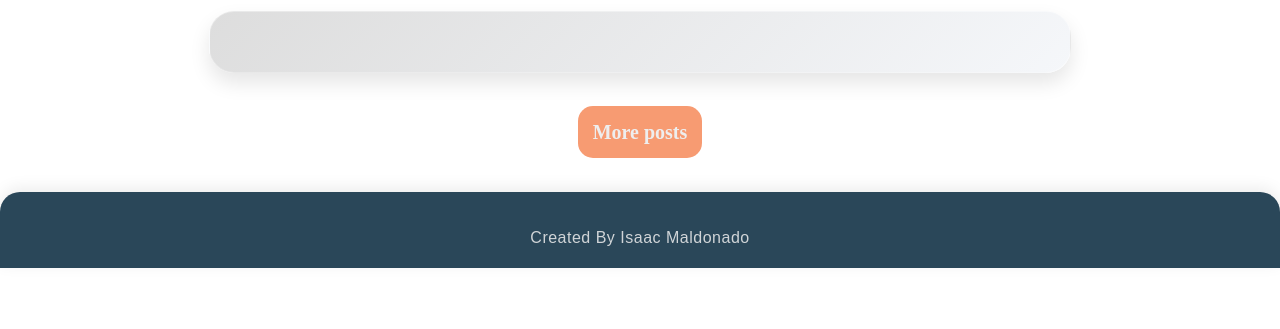
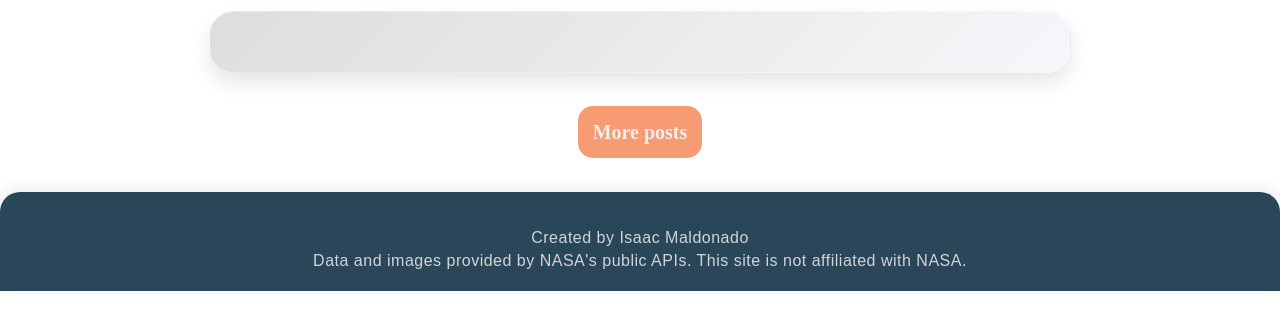
Before and after one commit to IsaacOrlando-web/discoverSpace, a plain HTML site: page index.html in a window 1280 px wide. Shown: the part 239-568 px from the top of the page. Drawn offline with Linux system fonts and the light colour scheme; no server answers.

Commit message:
footer on index added

```diff
--- a/index.html
+++ b/index.html
@@ -27,7 +27,8 @@
         <a href="posts.html" class="more-posts-button">More posts</a>
     </main>
     <footer>
-        <p>Created By Isaac Maldonado</p>
+        <p>Created by Isaac Maldonado</p>
+        <p>Data and images provided by NASA's public APIs. This site is not affiliated with NASA.</p>
     </footer>
 </body>
 </html>
```
